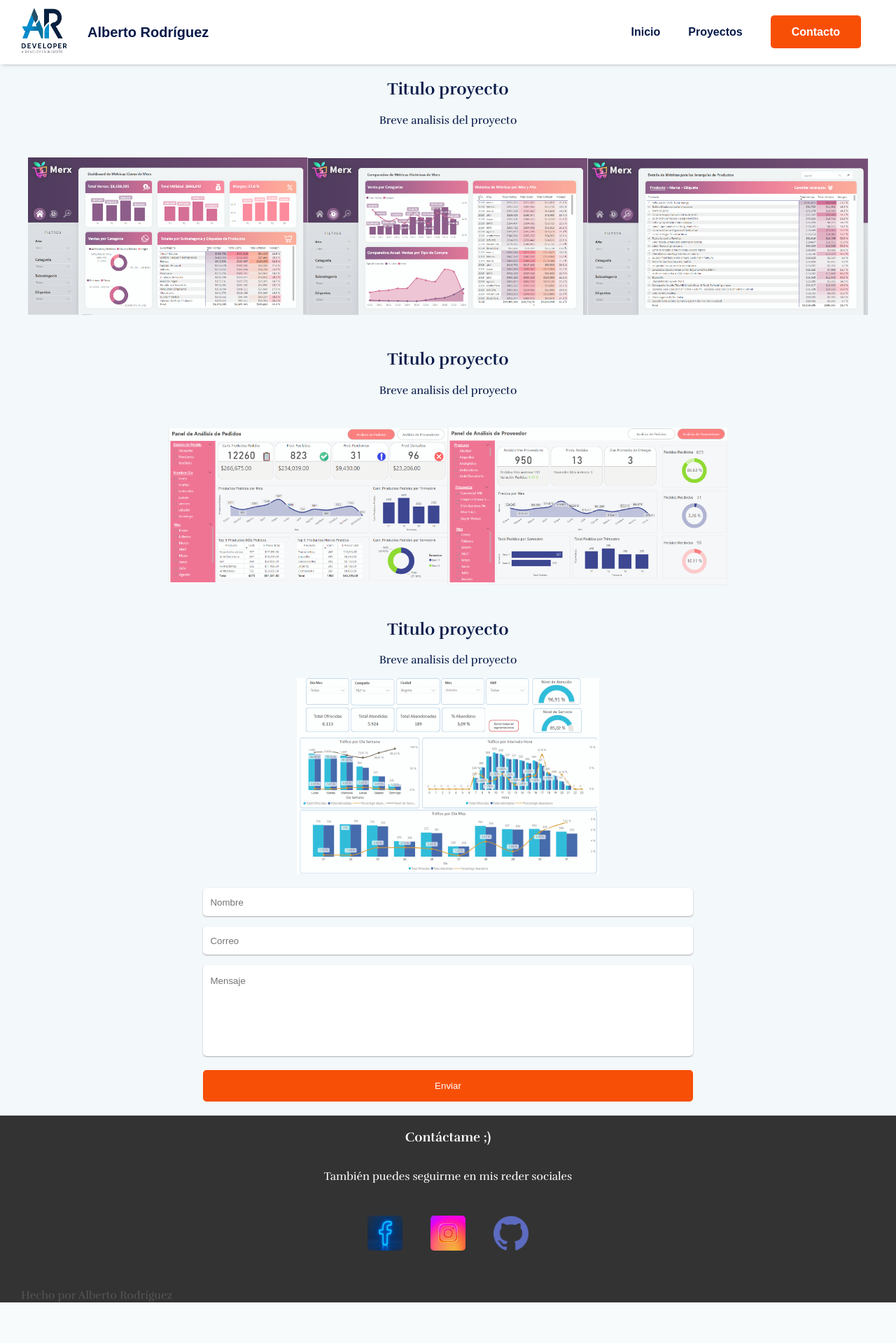
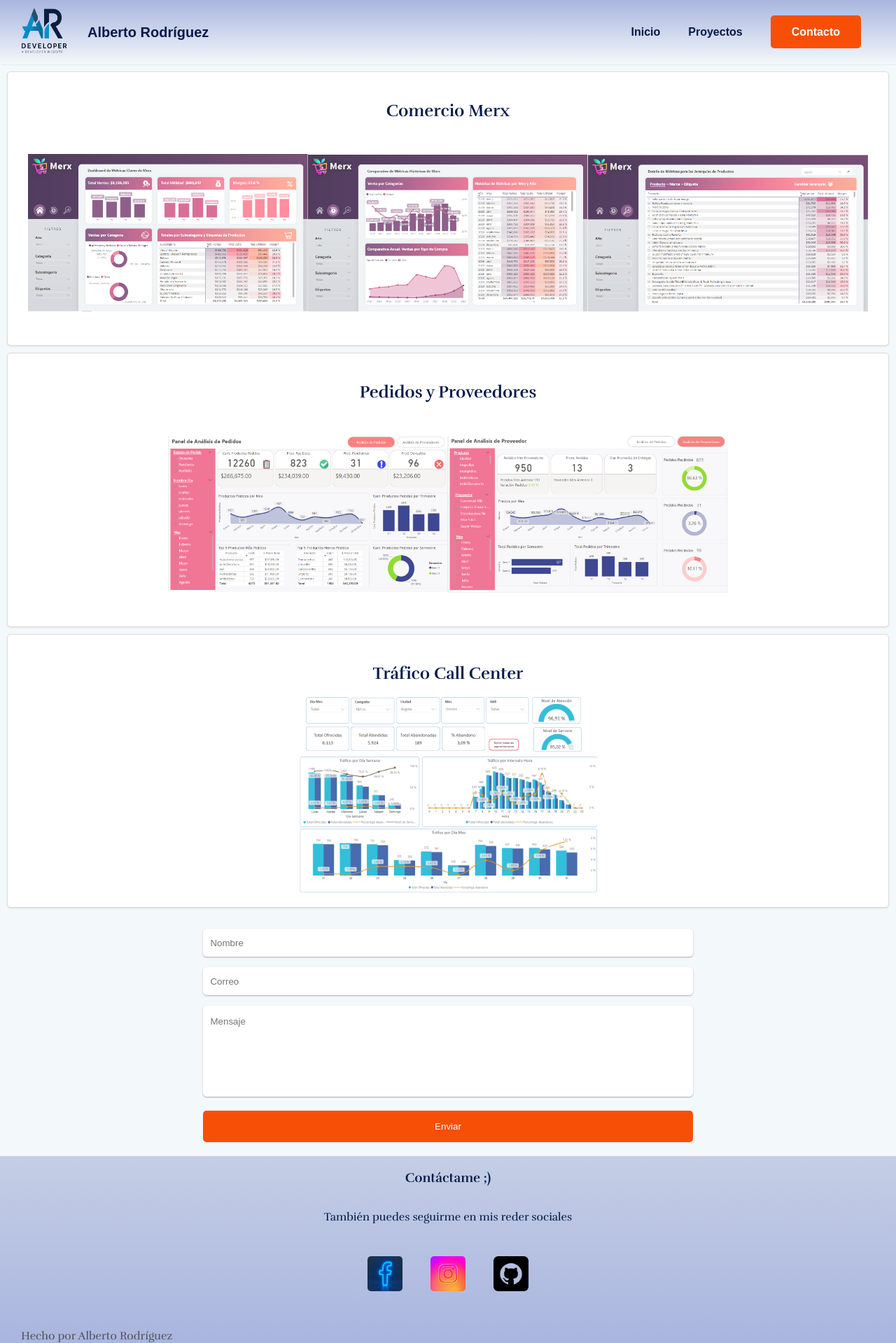
Before and after one commit to Alberto96-star/portfolio, a Flask app: page /proyectos in a window 1280 px wide. Shown: the whole page at 70% size. Before the commit the page ends 1861 px from the top, so only its background shows below. Run offline with Flask 3, Linux system fonts and the light colour scheme; parts of the project's set-up code (start-up, migrations or seed data) failed here and were passed over.

Commit message:
agregando estilos a proyectos

```diff
--- a/static/style/style.css
+++ b/static/style/style.css
@@ -16,19 +16,26 @@ a {
     font-weight: 700;
 }
 
-a:hover {
-    color: #f84f07;
+.nav-pag:hover {
+    border: 2px solid #f84f07;
+    border-radius: 5px;
+    padding: 10px 10px;
+    transition: 0.2s;
 }
 
 html body header {
     display: flex;
     justify-content: space-between;
-    background-color: #fff;
-    box-shadow: 3px 0 5px #aaa;
+    box-shadow: 2px 0 2px #C4CEE5;
     margin: 0;
     padding: 0px 30px;
     position: relative;
     z-index: 2;
+}
+
+header {
+    background-color: #A9B5DF;
+    background-image: linear-gradient(to bottom, #A9B5DF, #f3f8fa);
 }
 
 
@@ -205,8 +212,9 @@ a.btn {
     height: auto;
     margin: 0;
     padding: 0;
-    background-color: #333;
-    color: #fff;
+    background-color: #A9B5DF;
+    background-image: linear-gradient(to top, #A9B5DF, #C4CEE5);
+    color: #061a49;
 }
 
 .social-links {
--- a/templates/partials/footer.html
+++ b/templates/partials/footer.html
@@ -15,7 +15,7 @@
         <a target='_blank' href='https://www.instagram.com/albertorc96/'><img class='social icon'
                 src="{{ url_for('static', filename='img/instagram.jpg') }}"></a>
         <a target='_blank' href='https://github.com/Alberto96-star/'><img class='social icon'
-                src="{{ url_for('static', filename='img/github_icon_blue.png') }}"></a>
+                src="{{ url_for('static', filename='img/github_icon.png') }}"></a>
     </div>
 </div>
 <div class='made-with'>
--- a/templates/partials/nav.html
+++ b/templates/partials/nav.html
@@ -7,7 +7,7 @@
     </a>
 </div>
 <ul class="row nav-btn">
-    <li class="padded"><a href='{{ url_for('index') }}'>Inicio</a></li>
-    <li class="padded"><a href='{{ url_for('proyectos') }}'>Proyectos</a></li>
+    <li class="padded"><a href='{{ url_for('index') }}' class="nav-pag">Inicio</a></li>
+    <li class="padded"><a href='{{ url_for('proyectos') }}' class="nav-pag">Proyectos</a></li>
     <li class="padded"><a href='#contacto' class=" btn">Contacto</a></li>
 </ul>
--- a/templates/proyecto/proyectos.html
+++ b/templates/proyecto/proyectos.html
@@ -8,28 +8,25 @@
 
 {% block content %}
 
-    <section>
-
-        <h2 class="center">Titulo proyecto</h2>
-        <p class="center">Breve analisis del proyecto</p>
-
+    <section class="card third">
+        <h2 class="center">Comercio Merx</h2>
         <article class="center galery">
             <img src="{{ url_for('static', filename='img/merx_principal.png') }}" class="galery-img" />
             <img src="{{ url_for('static', filename='img/merx_pag2.png') }}" class="galery-img" />
             <img src="{{ url_for('static', filename='img/merx_pag3.png') }}" class="galery-img" />
         </article>
+    </section>
 
-        <h2 class="center">Titulo proyecto</h2>
-        <p class="center">Breve analisis del proyecto</p>
-
+    <section class="card third">
+        <h2 class="center">Pedidos y Proveedores</h2>
         <article class="galery">
             <img src="{{ url_for('static', filename='img/pedidos_proveedores_pag1.png') }}" class="galery-img" />
             <img src="{{ url_for('static', filename='img/pedidos_proveedores_pag2.png') }}" class="galery-img" />
         </article>
+    </section>
 
-        <h2 class="center">Titulo proyecto</h2>
-        <p class="center">Breve analisis del proyecto</p>
-
+    <section class="card third">
+        <h2 class="center">Tráfico Call Center</h2>
         <article class="galery">
             <img src="{{ url_for('static', filename='img/trafico_inb_call_center.png') }}" class="galery-img" />
         </article>
```
